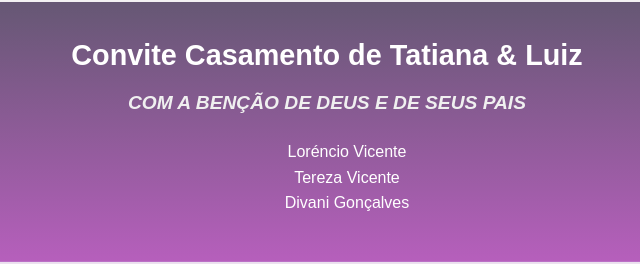
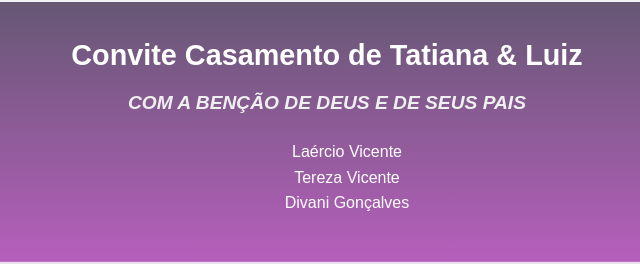
Before and after one commit to LuanPSX18/convite-casamento-tatiane-luiz, a website: page index.html in a window 1280 px wide. Shown: the part 139-403 px from the top of the page, 313-953 px from the left. Drawn offline with Linux system fonts and the light colour scheme.

Commit message:
correção html

```diff
--- a/index.html
+++ b/index.html
@@ -15,7 +15,7 @@
             <h2>COM A BENÇÃO DE DEUS E DE SEUS PAIS</h2>
             <ul>
                 <li>
-                    Loréncio Vicente
+                    Laércio Vicente
                 </li>
                 <li>
                     Tereza Vicente
```
